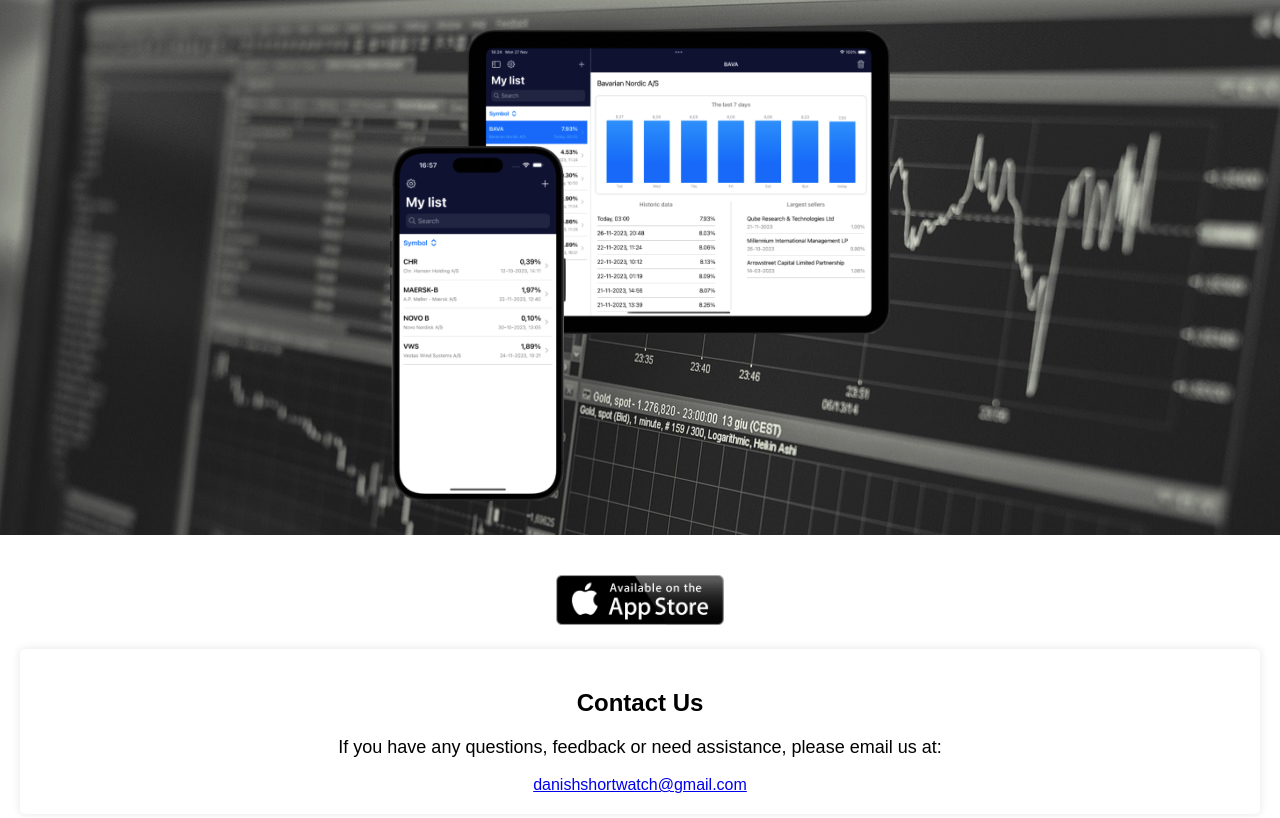
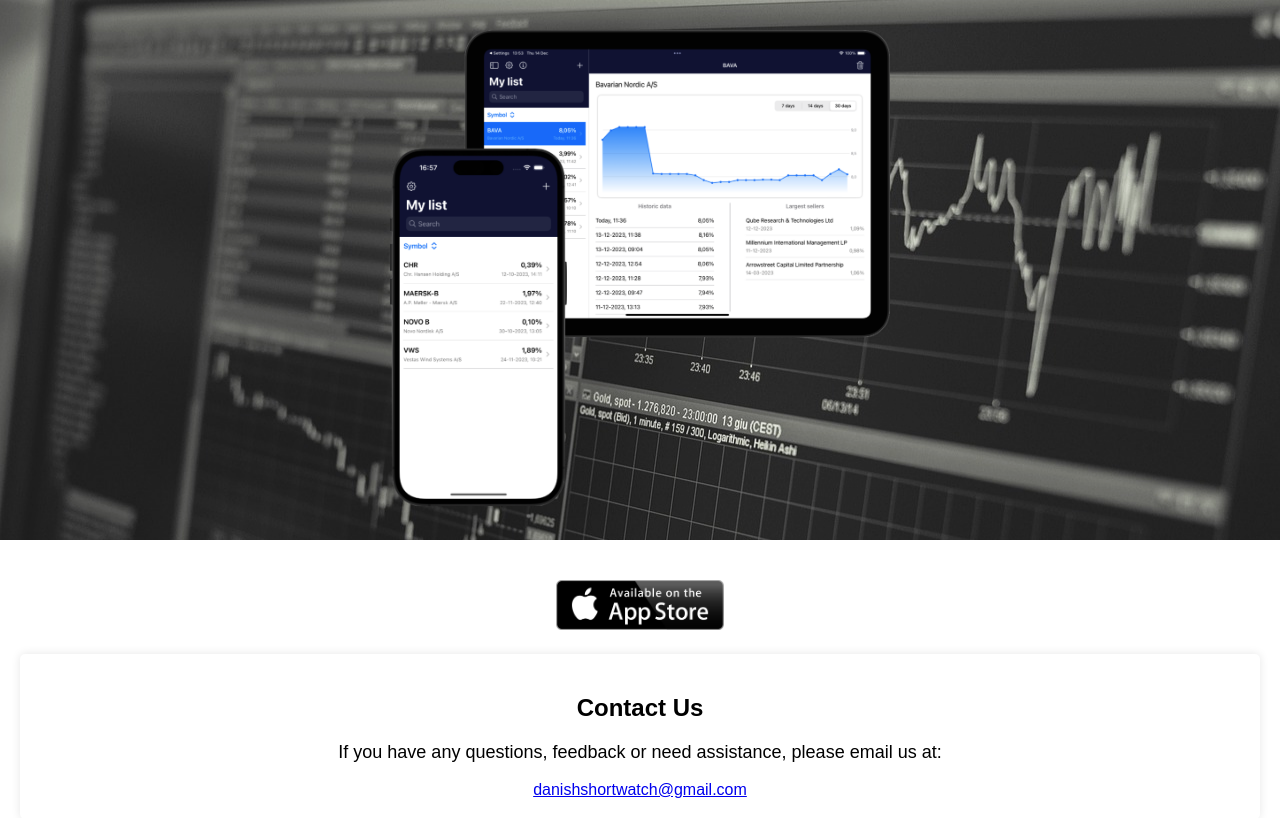
Before and after one commit to araz-code/short_watch_backend, a Django app: page / in a window 1280 px wide. Shown: the part 229-1047 px from the top of the page. Before the commit the page ends 1022 px from the top, so only its background shows below. Run offline with Django 4.2, Linux system fonts and the light colour scheme; data comes from the database, SQL or seed files in the repository; parts of the project's set-up code (start-up, migrations or seed data) failed here and were passed over.

Commit message:
add new app image

```diff
--- a/templates/home_page/index.html
+++ b/templates/home_page/index.html
@@ -26,7 +26,7 @@
 
 <div class="background-image">
     <div class="white-overlay">
-        <img class="app-image" src={% static "images/app6.png" %} alt="Floating Image">
+        <img class="app-image" src={% static "images/app7.png" %} alt="Floating Image">
     </div>
 </div>
 
```
Also changed, not shown: static/images/app7.png (added).
